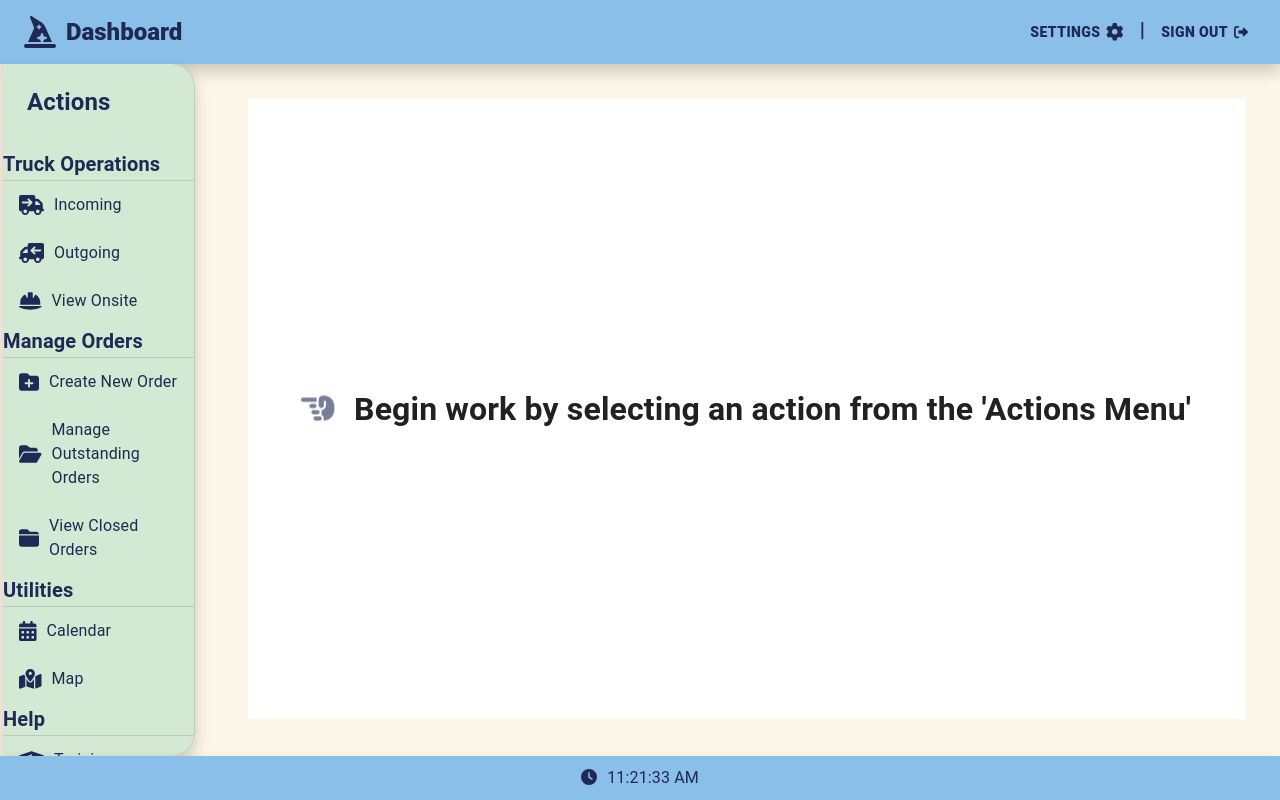
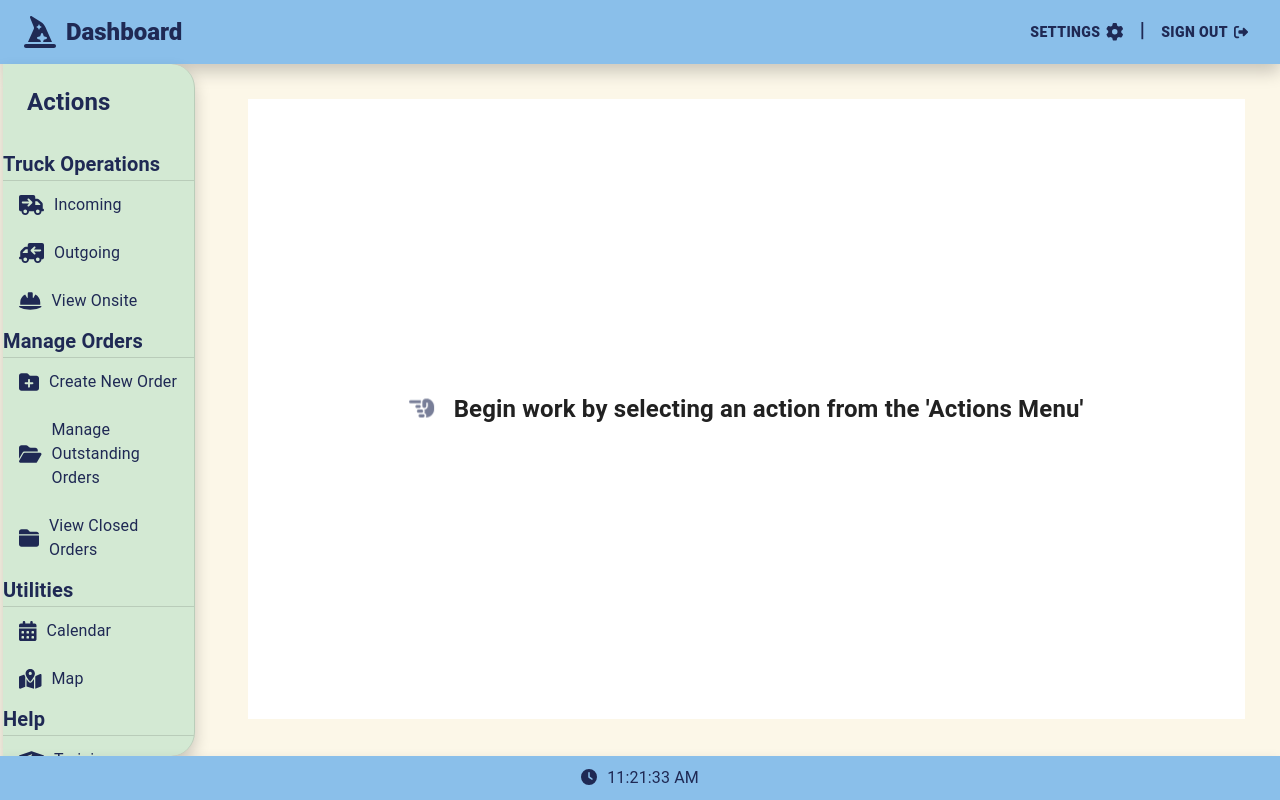
Before and after one commit to eliotnew/COMP3000-WeighBridge_Wizard, a React (Create React App) app in the folder WW_WebApp/weighbridge-wizard/: page / in a window 1280 px wide. Both pictures are taken after a click on the button "SIGN IN". Built offline with nearby package versions, Linux system fonts and the light colour scheme; a web font is replaced by a local one.

Commit message:
formatting content box for tabs

```diff
--- a/WW_WebApp/weighbridge-wizard/src/components/Dashboard.tsx
+++ b/WW_WebApp/weighbridge-wizard/src/components/Dashboard.tsx
@@ -30,7 +30,7 @@ export const Dashboard: React.FC <DashboardProps> = ({logout,prop2}) => {
                         <Box p={2} sx={{ display: 'flex', flexDirection: 'column', alignItems: 'center', justifyContent: 'center', backgroundColor:"white", margin:'35px',minHeight:'77.5vh',textAlign:"center"}}>
 
 
-                            <h1> <FontAwesomeIcon icon={faHandPointLeft}  beatFade style={{color:theme.palette.primary.contrastText, paddingRight:'20px'}} />Begin work by selecting an action from the 'Actions Menu'</h1>
+                            <h2> <FontAwesomeIcon icon={faHandPointLeft}  beatFade style={{color:theme.palette.primary.contrastText, paddingRight:'20px'}} />Begin work by selecting an action from the 'Actions Menu'</h2>
 
                         </Box>
                     </Grid>
```
